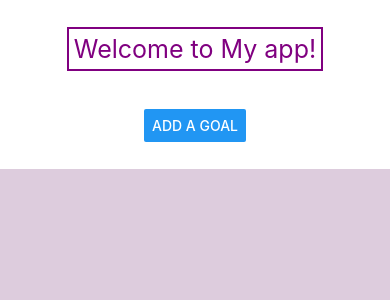
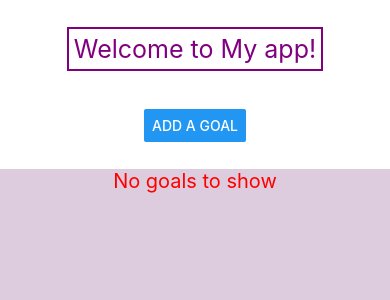
Before and after one commit to xiaoxuansu11041104/5520week2, a React Native app: screen / in a window 390 px wide. Shown: the top 300 px of the page. Built offline with nearby package versions, Linux system fonts and the light colour scheme.

Commit message:
Added text "No goals to show"

```diff
--- a/App.js
+++ b/App.js
@@ -55,16 +55,19 @@ export default function App() {
         onCancel={handleCancel}
       />
       <View style={styles.bottomView}>
-        <FlatList
-          contentContainerStyle={styles.ScrollViewContent}
-          data={goals}
-          renderItem={({item}) => {
-            console.log(item);
-            return (
-              <GoalItem goalObj = {item} handleDelete= {goalDeleteHandler}/>
-            );
+      <FlatList
+        contentContainerStyle={styles.ScrollViewContent}
+        data={goals}
+        renderItem={({ item }) => {
+          return <GoalItem goalObj={item} handleDelete={goalDeleteHandler} />;
+        }}
+        ListEmptyComponent={() => (
+          <View style={styles.emptyContainer}>
+            <Text style={styles.emptyText}>No goals to show</Text>
+          </View>
+        )}
+      />
 
-          }}/>
         {/* <ScrollView contentContainerStyle = {styles.ScrollViewContent}>
           {goals.map((goalObj) => {
             return (
@@ -97,4 +100,13 @@ const styles = StyleSheet.create({
     justifyContent: "center",
     alignItems: "center",
   },
+  emptyContainer: {
+    flex: 1,
+    justifyContent: "center",
+    alignItems: "center",
+  },
+  emptyText: {
+    color: "red",
+    fontSize: 20,
+  },
 });
```
